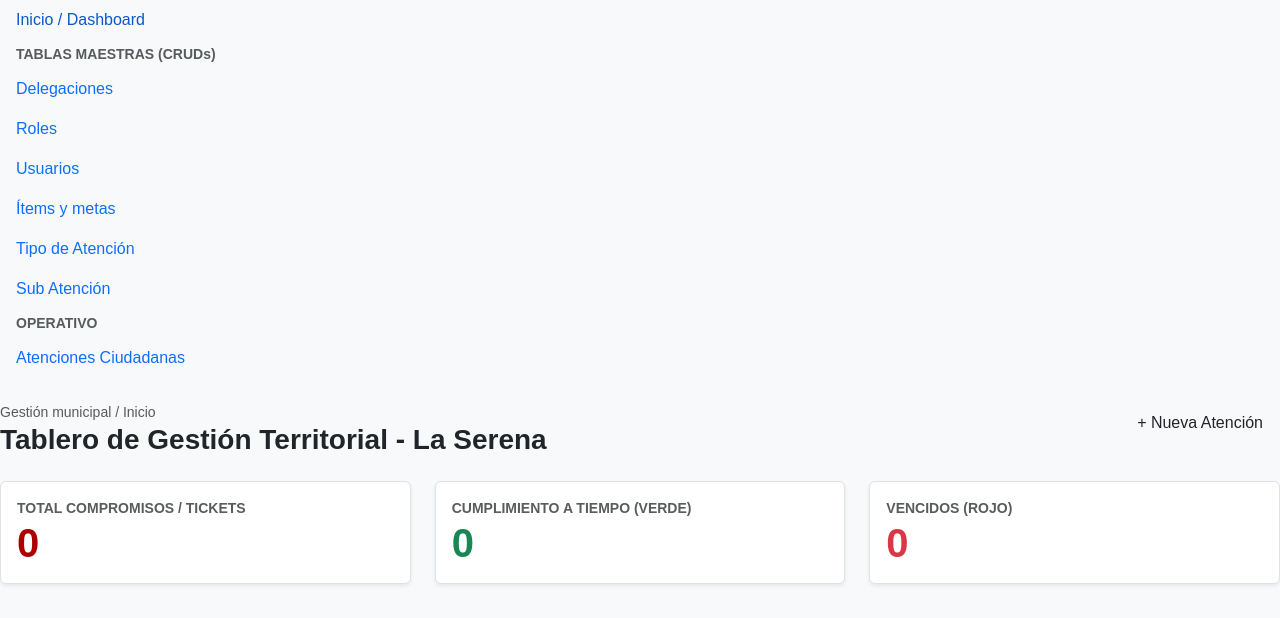
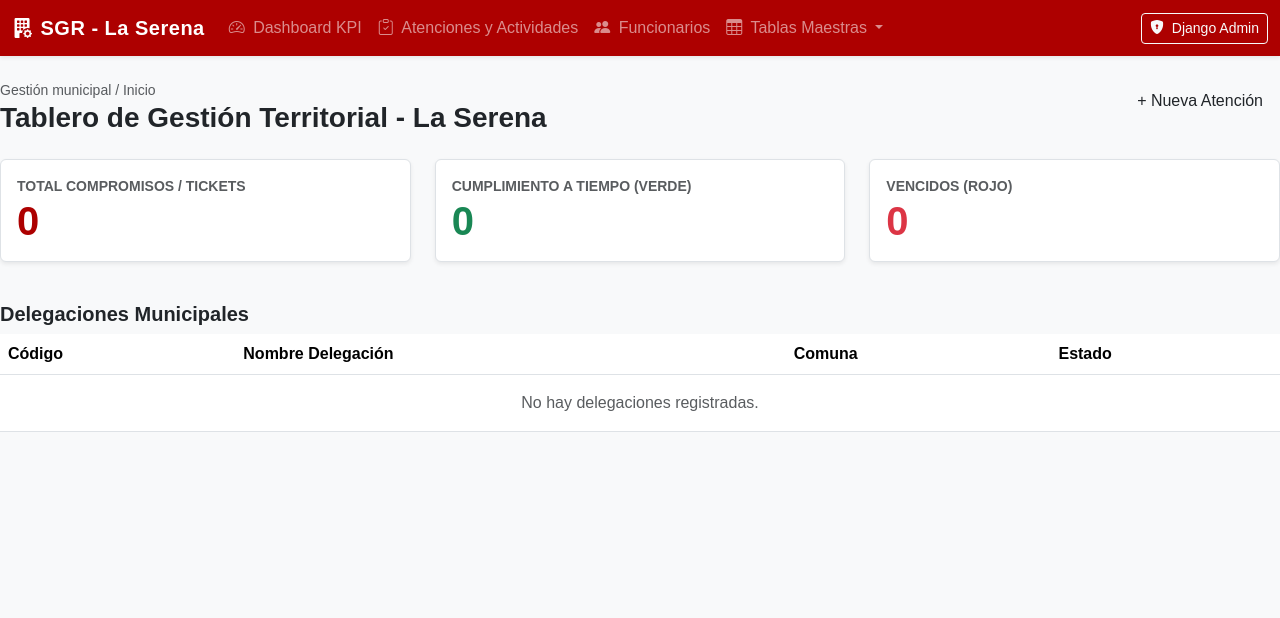
Before and after one commit to Akostao5evr/eva2-backend, a Django app: page /seguimientoWeb/dashboard/ in a window 1280 px wide. Shown: the top 618 px of the page. Run offline with Django 5.2, Linux system fonts and the light colour scheme; data that the repository does not hold is empty; some libraries are stand-ins or nearby versions.

Commit message:
REVERTIR: Cambio base html para mantenedores segun requerimiento

```diff
--- a/templates/base.html
+++ b/templates/base.html
@@ -34,18 +34,55 @@
 <body>
 
     <!-- Navegación Principal -->
-    <nav class="nav flex-column">
-        <a class="nav-link {% if request.resolver_match.url_name == 'dashboard_delegaciones' %}active{% endif %}" href="{% url 'dashboard_delegaciones' %}">Inicio / Dashboard</a>
-        <div class="sidebar-divider text-muted small fw-bold px-3 py-1">TABLAS MAESTRAS (CRUDs)</div>
-        <a class="nav-link" href="{% url 'listado_delegaciones' %}">Delegaciones</a>
-        <a class="nav-link" href="{% url 'listado_roles' %}">Roles</a>
-        <a class="nav-link" href="{% url 'listado_funcionarios' %}">Usuarios</a>
-        <a class="nav-link" href="{% url 'listado_items' %}">Ítems y metas</a>
-        <a class="nav-link" href="{% url 'listado_tipos_atencion' %}">Tipo de Atención</a>
-        <a class="nav-link" href="{% url 'listado_sub_atenciones' %}">Sub Atención</a>
+    <nav class="navbar navbar-expand-lg navbar-dark bg-primary shadow-sm" style="background-color: #AD0000 !important;">
+        <div class="container-fluid">
+            <a class="navbar-brand" href="{% url 'dashboard_delegaciones' %}">
+                <i class="bi bi-building-fill-gear me-2"></i>SGR - La Serena
+            </a>
+            <button class="navbar-toggler" type="button" data-bs-toggle="collapse" data-bs-target="#navbarNav">
+                <span class="navbar-toggler-icon"></span>
+            </button>
+            <div class="collapse navbar-collapse" id="navbarNav">
+                <ul class="navbar-nav me-auto">
+                    <li class="nav-item">
+                        <a class="nav-link" href="{% url 'dashboard_delegaciones' %}">
+                            <i class="bi bi-speedometer2 me-1"></i> Dashboard KPI
+                        </a>
+                    </li>
+                    <li class="nav-item">
+                        <a class="nav-link" href="{% url 'listado_actividades' %}">
+                            <i class="bi bi-clipboard-check me-1"></i> Atenciones y Actividades
+                        </a>
+                    </li>
+                    <li class="nav-item">
+                        <a class="nav-link" href="{% url 'listado_funcionarios' %}">
+                            <i class="bi bi-people-fill me-1"></i> Funcionarios
+                        </a>
+                    </li>
 
-        <div class="sidebar-divider text-muted small fw-bold px-3 py-1">OPERATIVO</div>
-        <a class="nav-link" href="{% url 'listado_actividades' %}">Atenciones Ciudadanas</a>
+                    <!-- Menú desplegable para los 6 CRUDs exigidos -->
+                    <li class="nav-item dropdown">
+                        <a class="nav-link dropdown-toggle" href="#" role="button" data-bs-toggle="dropdown" aria-expanded="false">
+                            <i class="bi bi-table me-1"></i> Tablas Maestras
+                        </a>
+                        <ul class="dropdown-menu">
+                            <li><a class="dropdown-item" href="{% url 'listado_delegaciones' %}">Delegaciones</a></li>
+                            <li><a class="dropdown-item" href="{% url 'listado_roles' %}">Roles</a></li>
+                            <li><a class="dropdown-item" href="{% url 'listado_funcionarios' %}">Usuarios</a></li>
+                            <li><a class="dropdown-item" href="{% url 'listado_items' %}">Ítems y metas</a></li>
+                            <li><a class="dropdown-item" href="{% url 'listado_tipos_atencion' %}">Tipo de Atención</a></li>
+                            <li><a class="dropdown-item" href="{% url 'listado_sub_atenciones' %}">Sub Atención</a></li>
+                        </ul>
+                    </li>
+                </ul>
+
+                <div class="d-flex">
+                    <a href="/admin/" target="_blank" class="btn btn-outline-light btn-sm">
+                        <i class="bi bi-shield-lock-fill me-1"></i> Django Admin
+                    </a>
+                </div>
+            </div>
+        </div>
     </nav>
 
     <!-- Contenido Dinámico de cada Vista -->
```
